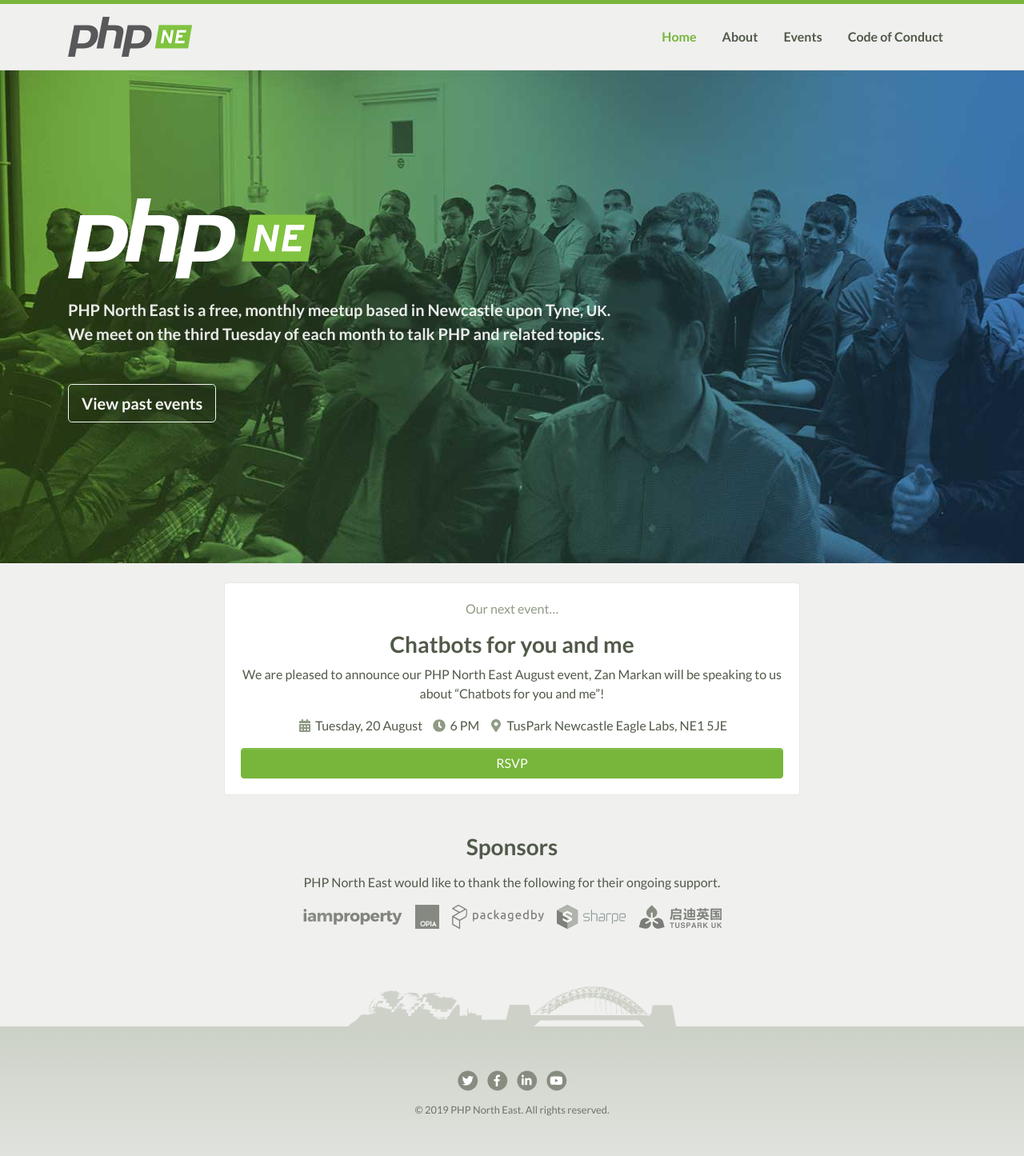
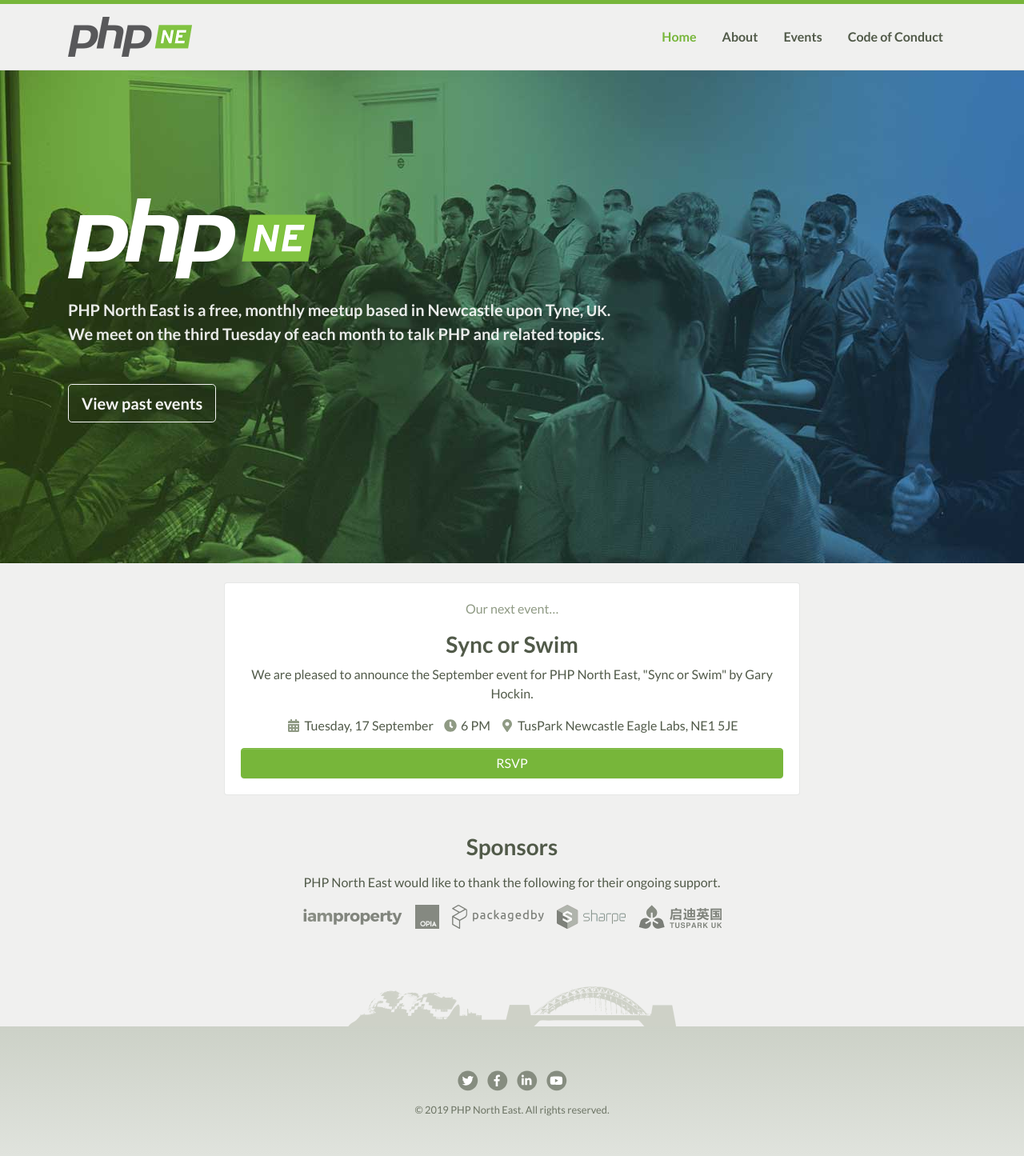
Before and after one commit to phpne/phpne.github.io, a Jekyll site: the page built from index.html, in a window 1280 px wide. Shown: the whole page at 80% size. Built offline with Jekyll 4.4.1, drawn with Linux system fonts in a browser that asks for light colours; nearby versions of some CDN libraries; the list of posts is cut into pages by our own code.

Commit message:
Add September event

```diff
--- a/_includes/next-event.html
+++ b/_includes/next-event.html
@@ -2,18 +2,18 @@
   <div class="card card-next-event mx-auto mb-0" itemscope itemtype="http://schema.org/EducationEvent">
     <div class="card-body text-center">
       <p class="text-muted">Our next event&hellip;</p>
-      <h1 class="h3 mb-2" itemprop="name">Chatbots for you and me</h1>
-      <p itemprop="description">We are pleased to announce our PHP North East August event, <span itemprop="performer" itemscope itemtype="http://schema.org/Person"><span itemprop="givenName">Zan</span> <span itemprop="familyName">Markan</span></span> will be speaking to us about “Chatbots for you and me”!</p>
+      <h1 class="h3 mb-2" itemprop="name">Sync or Swim</h1>
+      <p itemprop="description">We are pleased to announce the September event for PHP North East, "Sync or Swim" by <span itemprop="performer" itemscope itemtype="http://schema.org/Person"><span itemprop="givenName">Gary</span> <span itemprop="familyName">Hockin</span></span>.</p>
       <ul class="list-inline">
         <li class="list-inline-item">
           <span class="sr-only">Date</span>
           <span class="fas fa-fw fa-calendar-alt text-muted"></span>
-          <time datetime="2019-08-20T18:30:00+01:00" itemprop="startDate">Tuesday, 20 August</time>
+          <time datetime="2019-09-17T18:30:00+01:00" itemprop="startDate">Tuesday, 17 September</time>
         </li>
         <li class="list-inline-item">
           <span class="sr-only">Time</span>
           <span class="fas fa-fw fa-clock text-muted"></span>
-          <time datetime="2019-08-20T18:00:00+01:00" itemprop="doorTime">6 PM</time>
+          <time datetime="2019-09-17T18:00:00+01:00" itemprop="doorTime">6 PM</time>
         </li>
         <li class="list-inline-item" itemprop="location" itemscope itemtype="http://schema.org/Place">
           <span class="sr-only">Location</span>
@@ -32,7 +32,7 @@
       <div itemprop="offers" itemscope itemtype="http://schema.org/Offer">
         <meta itemprop="price" content="0.00" />
         <meta itemprop="priceCurrency" content="GBP" />
-        <a class="btn btn-block btn-primary" href="https://www.meetup.com/phpnortheast/events/263583015/" itemprop="url" rel="external noopener" target="_blank">
+        <a class="btn btn-block btn-primary" href="https://www.meetup.com/phpnortheast/events/264367155/" itemprop="url" rel="external noopener" target="_blank">
           <span class="btn-text">RSVP</span>
         </a>
       </div>
```
